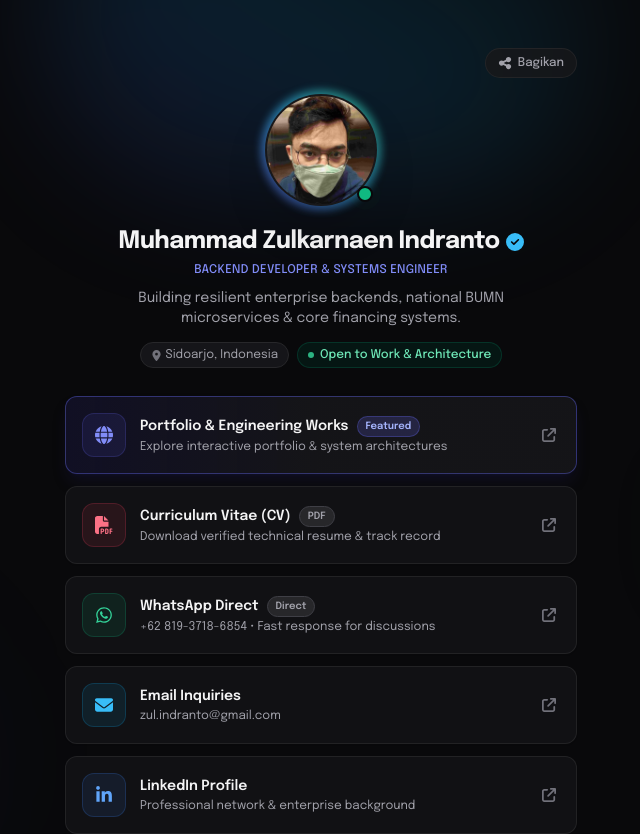
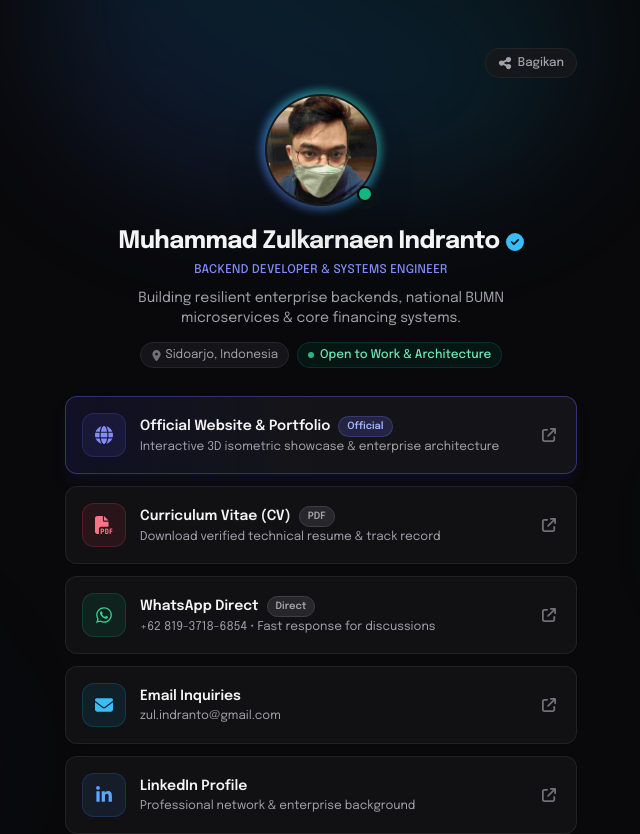
Before and after one commit to zul1996/Linktree, a Next.js app: page / in a window 1280 px wide. Shown: the top 834 px of the page, without its empty margins (319-959 px from the left). Built offline with nearby package versions, Linux system fonts and the light colour scheme.

Commit message:
feat: tambahkan tautan website portofolio resmi

```diff
--- a/src/app/page.tsx
+++ b/src/app/page.tsx
@@ -35,13 +35,13 @@ interface LinkItem {
 
 const LINKS: LinkItem[] = [
   {
-    id: "portfolio",
-    title: "Portfolio & Engineering Works",
-    subtitle: "Explore interactive portfolio & system architectures",
-    url: "https://github.com/zul1996",
+    id: "website",
+    title: "Official Website & Portfolio",
+    subtitle: "Interactive 3D isometric showcase & enterprise architecture",
+    url: "https://portofolio-theta-gilt-51.vercel.app/",
     icon: <FaGlobe className="text-lg text-indigo-400" />,
     iconBg: "bg-indigo-500/10 border-indigo-500/20",
-    badge: "Featured",
+    badge: "Official",
     highlight: true,
   },
   {
@@ -98,6 +98,7 @@ const LINKS: LinkItem[] = [
 ];
 
 const SOCIALS = [
+  { label: "Website", href: "https://portofolio-theta-gilt-51.vercel.app/", icon: <FaGlobe className="w-4 h-4" /> },
   { label: "GitHub", href: "https://github.com/zul1996", icon: <FaGithub className="w-4 h-4" /> },
   { label: "LinkedIn", href: "https://www.linkedin.com/in/muhammad-zulkarnaen-indranto/", icon: <FaLinkedinIn className="w-4 h-4" /> },
   { label: "WhatsApp", href: "https://wa.me/6281937186854?text=Halo%20Mas%20Zul,%20salam%20kenal!", icon: <FaWhatsapp className="w-4 h-4" /> },
```
